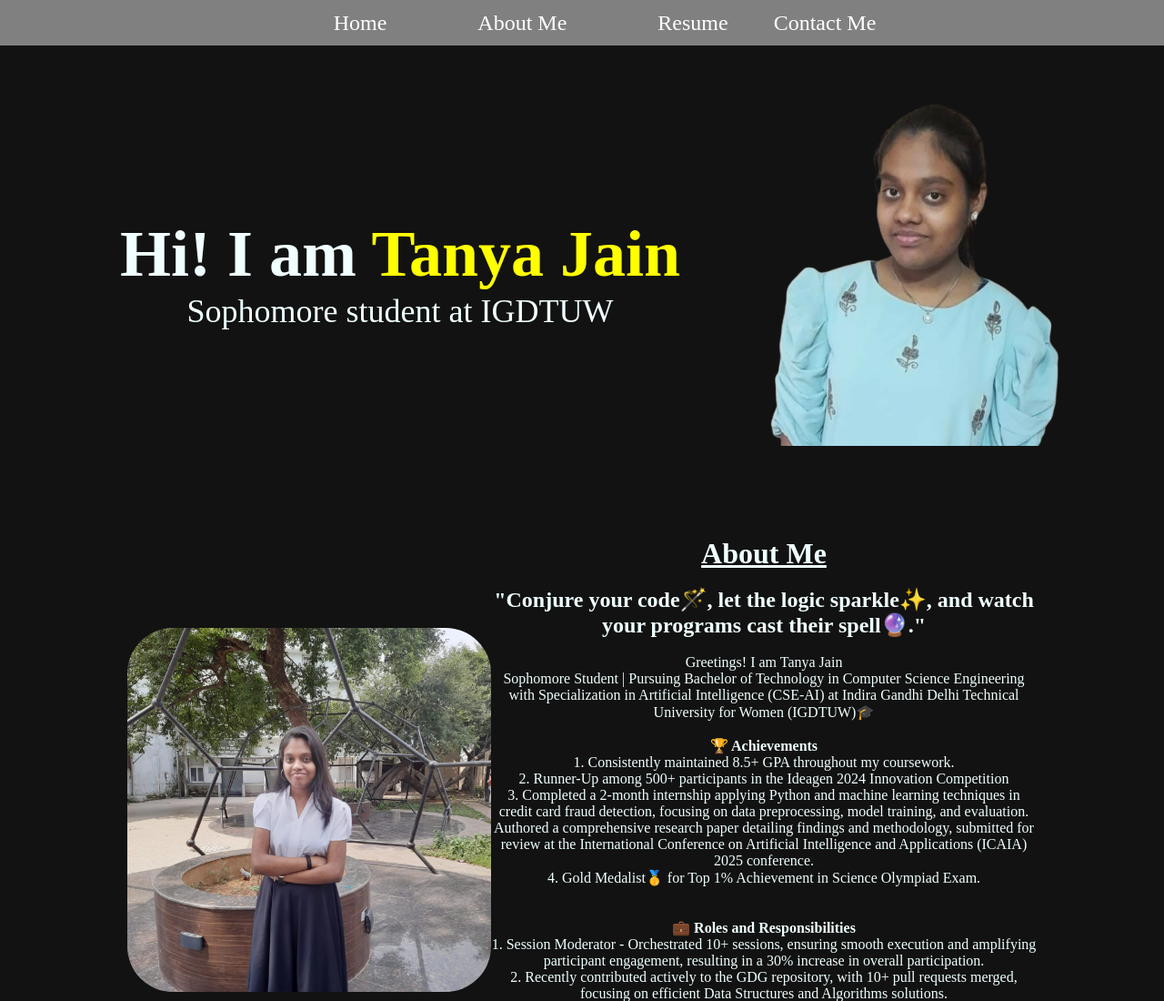
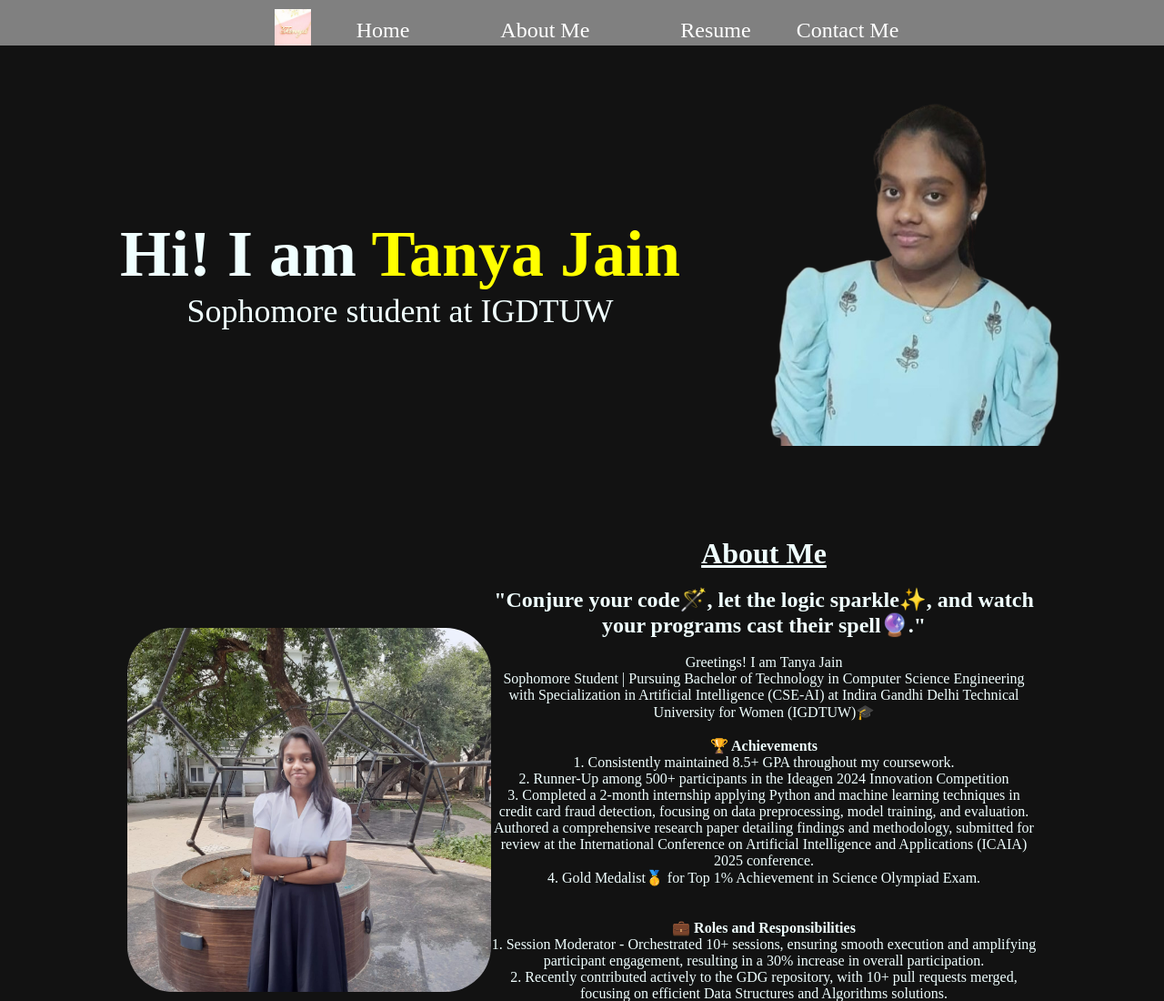
Before and after one commit to Tanyajain2006/Portfolio-Tanya_Jain, a plain HTML site: page index.html in a window 1280 px wide. Shown: the top 1100 px of the page at 91% size. Drawn offline with Linux system fonts and the light colour scheme.

Commit message:
Portfolio Tanya_Jain

```diff
--- a/index.html
+++ b/index.html
@@ -13,6 +13,10 @@
     <header>
         <div class="header">
             <!-- Elements of navbar -->
+            <div class="logo">
+                <img src="Images/Tanya name photo.jpg" alt="">
+            </div>
+
             <div class="home">
                 <a href="#Tanya">Home</a>
             </div>
@@ -46,6 +50,7 @@
                 <p> Sophomore student at IGDTUW
                 </p>
             </div>
+
             <img src="Images/Tanya_dp_image-removebg-preview.png" alt="">
         </div>
 
--- a/resume.css
+++ b/resume.css
@@ -116,6 +116,8 @@ button:hover {
     padding: 10px;
 }
 
+/* .................................... */
+
 /* Responsive Design */
 @media screen and (max-width: 1024px) {
     .container {
--- a/style.css
+++ b/style.css
@@ -20,6 +20,12 @@ ol {
     color: #fdd835;
 }
 
+.logo img{
+    align-items: left;
+    height: 40px;
+    width: 40px;
+    margin-left: 10px;
+}
 /* Header element starts */
 .header {
     height: 50px;
@@ -33,7 +39,6 @@ ol {
     color: white;
     flex-wrap: wrap;
 }
-
 .home,
 .about,
 .resume,
```
Also changed, not shown: resume.html (+3 -0 lines), Images/Tanya name photo.jpg (added), requirements.txt.
